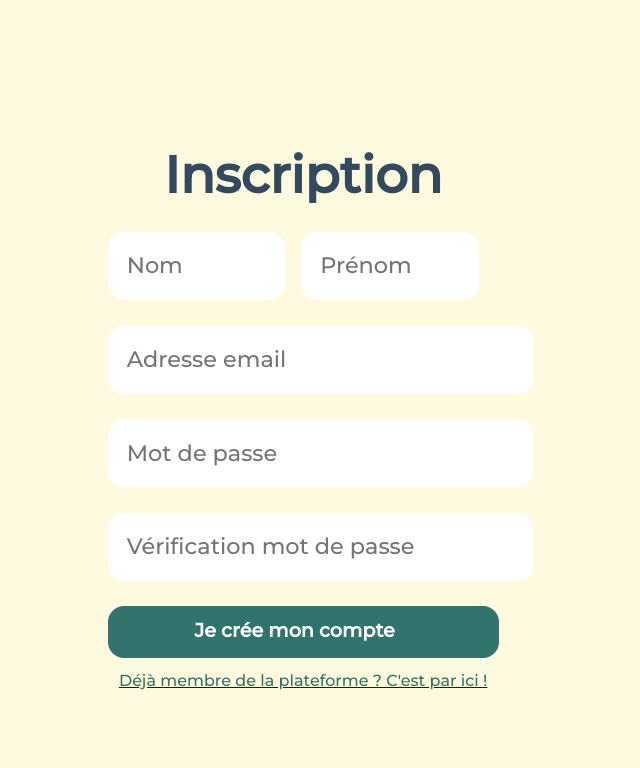
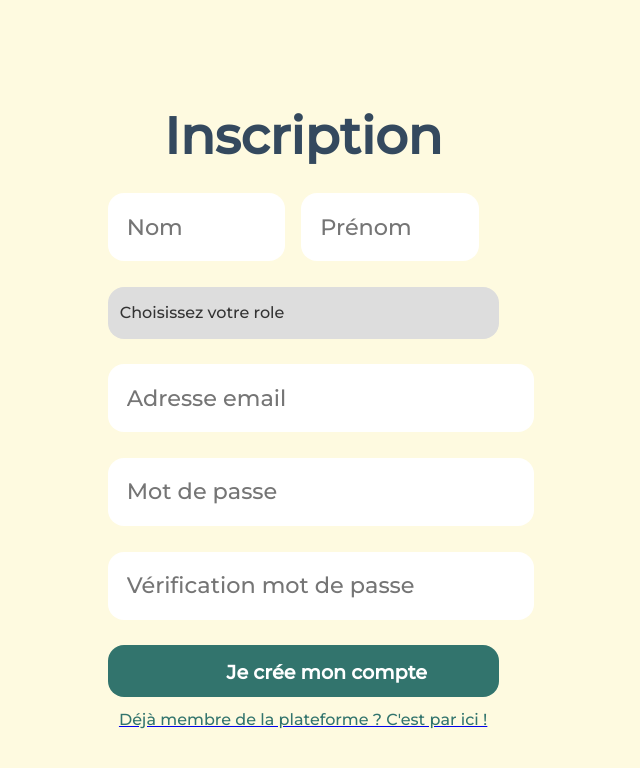
Before and after one commit to Samuel-Jspn/teacherr, a React (Create React App) app: page /inscription in a window 1280 px wide. Shown: the top 768 px of the page, without its empty margins (365-1005 px from the left). Built offline with nearby package versions, Linux system fonts and the light colour scheme.

Commit message:
add dropdown pour role sur page inscription

```diff
--- /dev/null
+++ b/src/DropDown.tsx
@@ -0,0 +1,50 @@
+import React, { useEffect, useState } from "react";
+
+type DropDownProps = {
+  roles: string[];
+  showDropDown: boolean;
+  toggleDropDown: Function;
+  roleSelection: Function;
+};
+
+const DropDown: React.FC<DropDownProps> = ({
+  roles,
+  roleSelection,
+}: DropDownProps): JSX.Element => {
+  const [showDropDown, setShowDropDown] = useState<boolean>(false);
+
+  /**
+   * Handle passing the role
+   * back to the parent component
+   *
+   * @param role  The selected role
+   */
+  const onClickHandler = (role: string): void => {
+    roleSelection(role);
+  };
+
+  useEffect(() => {
+    setShowDropDown(showDropDown);
+  }, [showDropDown]);
+
+  return (
+    <>
+      <div className={showDropDown ? "dropdown" : "dropdown active"}>
+        {roles.map((role: string, index: number): JSX.Element => {
+          return (
+            <p
+              key={index}
+              onClick={(): void => {
+                onClickHandler(role);
+              }}
+            >
+              {role}
+            </p>
+          );
+        })}
+      </div>
+    </>
+  );
+};
+
+export default DropDown;
--- /dev/null
+++ b/src/Role.tsx
@@ -0,0 +1,65 @@
+import React, { useState } from "react";
+import DropDown from "./DropDown";
+
+const Role: React.FC = (): JSX.Element => {
+  const [showDropDown, setShowDropDown] = useState<boolean>(false);
+  const [selectRole, setSelectRole] = useState<string>("");
+  const roles = () => {
+    return ["Tuteur", "Etudiant"];
+  };
+
+  /**
+   * Toggle the drop down menu
+   */
+  const toggleDropDown = () => {
+    setShowDropDown(!showDropDown);
+  };
+
+  /**
+   * Hide the drop down menu if click occurs
+   * outside of the drop-down element.
+   *
+   * @param event  The mouse event
+   */
+  const dismissHandler = (event: React.FocusEvent<HTMLButtonElement>): void => {
+    if (event.currentTarget === event.target) {
+      setShowDropDown(false);
+    }
+  };
+
+  /**
+   * Callback function to consume the
+   * role from the child component
+   *
+   * @param role  The selected role
+   */
+  const roleSelection = (role: string): void => {
+    setSelectRole(role);
+  };
+
+  return (
+    <>
+      <button
+        className={showDropDown ? "active" : undefined}
+        onClick={(): void => toggleDropDown()}
+        onBlur={(e: React.FocusEvent<HTMLButtonElement>): void =>
+          dismissHandler(e)
+        }
+      >
+        <div>
+          {selectRole ? "Select: " + selectRole : "Choisissez votre role"}{" "}
+        </div>
+        {showDropDown && (
+          <DropDown
+            roles={roles()}
+            showDropDown={false}
+            toggleDropDown={(): void => toggleDropDown()}
+            roleSelection={roleSelection}
+          />
+        )}
+      </button>
+    </>
+  );
+};
+
+export default Role;
--- a/src/pages/inscription.tsx
+++ b/src/pages/inscription.tsx
@@ -1,6 +1,7 @@
 import React from 'react';
 import {Link} from "react-router-dom"
 import '../styles/inscription/inscription.css'
+import Role from "../Role";
 
 function inscriptionPage() {
     return (
@@ -18,6 +19,9 @@ function inscriptionPage() {
                                     <input type="" placeholder='Prénom'/>
                                     <i className='bx bx-pulse'></i>
                                 </div>
+                            </div>
+                            <div>
+                                <Role />
                             </div>
                             <div className="ChampRenseignemants">
                                 <input type="email" placeholder='Adresse email'/>
--- a/src/styles/inscription/inscription.css
+++ b/src/styles/inscription/inscription.css
@@ -113,7 +113,6 @@
     margin-bottom: 1rem;
     border: none;
     outline: none;
-    border-radius: 1.25rem;
 }
 
 .creation {
@@ -158,3 +157,68 @@
     line-height: 1.5rem;
     color: #32746D;
 }
+
+button {
+    position: relative;
+    padding: 0.375rem 0.88rem;
+    color: #333;
+    background-color: #ddd;
+    border-color: #ddd;
+    width: 100%;
+    height: 4.063rem;
+    justify-content: center;
+    font-family: 'Montserrat';
+    font-style: normal;
+    font-weight: 500;
+    text-align: left;
+    white-space: nowrap;
+    vertical-align: middle;
+    -webkit-user-select: none;
+    -moz-user-select: none;
+    -ms-user-select: none;
+    user-select: none;
+    border: 1px solid transparent;
+    font-size: 1.25rem;
+    line-height: 1.5;
+    border-radius: 0.25rem;
+    cursor: pointer;
+    margin-bottom: 2rem;
+    border-radius: 1.25rem;
+  }
+
+  button:hover {
+    color: #fff;
+    background-color: #0069d9;
+  }
+  button.active {
+    color: #fff;
+    background-color: #0069d9;
+  }
+
+  .dropdown {
+    position: absolute;
+    top: 38px;
+    left: -1px;
+    border: 1px solid rgb(197, 197, 197);
+    background: #fff;
+    padding: 0;
+    color: #0062cc;
+    text-align: left;
+    border-radius: 0.25rem;
+  }
+
+  .dropdown > p {
+    margin: 0;
+    padding: 0.375rem 0.88rem;
+    border-bottom: 1px solid rgb(235, 235, 235);
+    min-width: 140px;
+  }
+
+  .dropdown > p:hover {
+    color: #fff;
+    background-color: #0062cc;
+  }
+
+  .dropdown > p:last-child {
+    border-bottom: 0 none;
+  }
```
